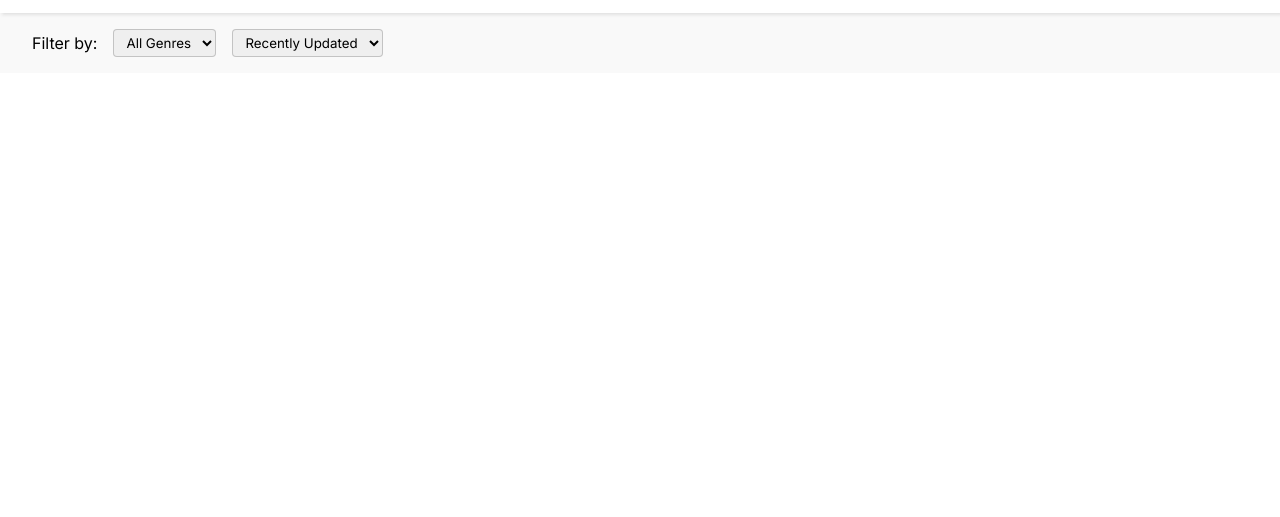
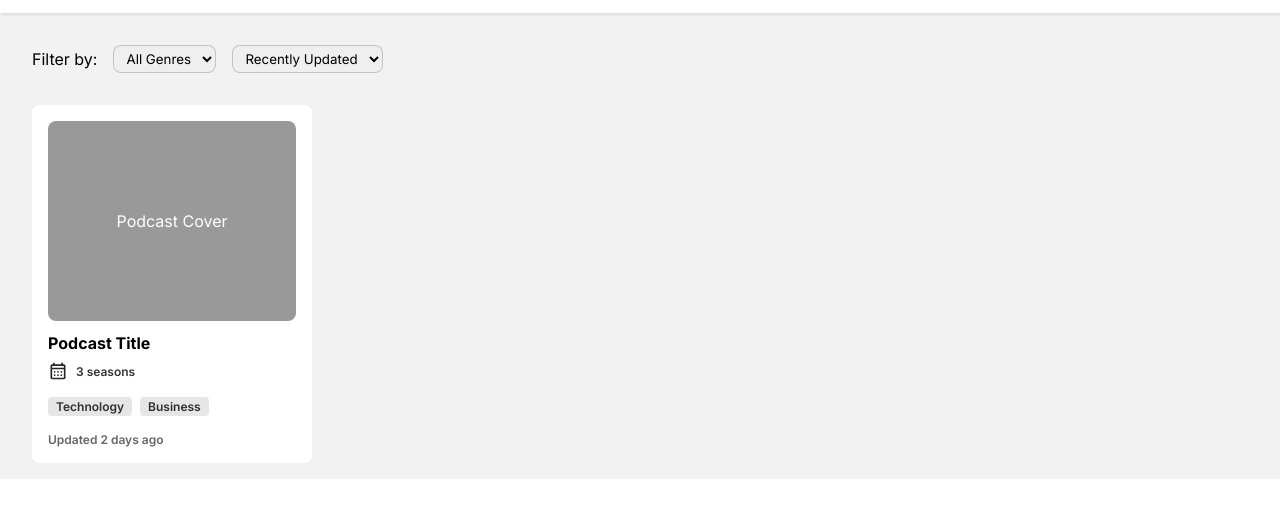
Before and after one commit to tawandakasunzuma/TAWKAS25106_FTO2502_A_Tawanda_Kasunzuma_DJS01, a plain HTML site: page index.html in a window 1280 px wide. Shown: the part 49-566 px from the top of the page. Drawn offline with Linux system fonts and the light colour scheme.

Commit message:
create and style card section

```diff
--- a/index.html
+++ b/index.html
@@ -14,30 +14,30 @@
     <link rel="icon" type="image/png" href="./images/podcast-icon.svg" />
   </head>
   <body>
+    <!-- Header -->
     <header>
       <div id="header-left">
-        <img
-          id="podcast-icon"
-          src="./images/podcast-icon.svg"
-          alt="Podcast icon"
-        />
+        <img class="icon" src="./images/podcast-icon.svg" alt="Podcast icon" />
         <h1 id="app-name">Podcast App</h1>
       </div>
       <div id="header-right">
         <img
           id="search-icon"
+          class="icon"
           src="./images/search-icon.svg"
           alt="Search icon"
         />
         <img
-          id="profile-picture"
+          class="icon"
           src="./images/account-circle-icon.svg"
           alt="Profile picture"
         />
       </div>
     </header>
+    <!-- Main -->
     <main>
-      <div id="filter-section">
+      <!-- Filter Section -->
+      <section id="filter-section">
         <p id="filter-by-text">Filter by:</p>
         <select name="all-genres" id="all-genres">
           <option value="All Genres">All Genres</option>
@@ -51,9 +51,28 @@
           <option value="Most Popular">Most Popular</option>
           <option value="Newest">Newest</option>
         </select>
-      </div>
-      <section>
-        <article></article>
+      </section>
+      <section id="card-section">
+        <!-- Card Section -->
+        <article class="podcast-container">
+          <div class="podcast-image">
+            <p class="podcast-cover-title">Podcast Cover</p>
+          </div>
+          <h3 class="podcast-title">Podcast Title</h3>
+          <div class="seasons-section">
+            <img
+              class="icon calender-icon"
+              src="./images/calender-icon.svg"
+              alt="calender-icon"
+            />
+            <p class="num-seasons">3 seasons</p>
+          </div>
+          <div class="genre-section">
+            <span class="genre-name">Technology</span>
+            <span class="genre-name">Business</span>
+          </div>
+          <p class="updated-status">Updated 2 days ago</p>
+        </article>
       </section>
     </main>
   </body>
--- a/styles.css
+++ b/styles.css
@@ -27,7 +27,7 @@ header {
     gap: 1rem;
 }
 
-header * img {
+.icon {
     width: 30px;
     height: auto;
 }
@@ -45,7 +45,7 @@ header * img {
 ===============*/
 
 main {
-    background-color: rgba(128, 128, 128, 0.05);
+    background-color: rgba(128, 128, 128, 0.1);
     padding: 1rem 2rem;
 }
 
@@ -55,13 +55,96 @@ main {
     display: flex;
     align-items: center;
     gap: 1rem;
+    margin: 1rem 0;
 }
 
 #all-genres,
 #recently-updated {
     padding: 0.25rem 0.5rem;
     border: 1px solid rgba(128, 128, 128, 0.4);
-    border-radius: 0.25rem;
+    border-radius: 0.5rem;
 }
 
 /* Cards */
+
+#card-section {
+    display: grid;
+    grid-template-columns: repeat(4, 1fr);
+    gap: 2rem;
+}
+
+/* Podcast container */
+
+.podcast-container {
+    margin-top: 1rem;
+    background-color: white;
+    padding: 1rem;
+    border-radius: 0.5rem;
+}
+
+/* Podcast image */
+
+.podcast-image {
+    background-color: rgba(128, 128, 128, 0.8);
+    height: 200px;
+    border-radius: 0.5rem;
+    display: flex;
+    justify-content: center;
+    align-items: center;
+    margin-bottom: 0.75rem;
+}
+
+.podcast-cover-title {
+    color: white;
+}
+
+/* Podcast title */
+
+.podcast-title {
+    font-size: 1rem;
+}
+
+/* Seasons section */
+
+.seasons-section {
+    display: flex;
+    align-items: center;
+    gap: 0.5rem;
+    margin: 0.5rem 0;
+}
+
+.calender-icon {
+    width: 20px;
+}
+
+.num-seasons {
+    font-size: 0.75rem;
+    font-weight: 600;
+    color: rgba(0, 0, 0, 0.8);
+}
+
+/* Genre section */
+
+.genre-section {
+    display: flex;
+    gap: 0.5rem;
+}
+
+.genre-name {
+    background-color: rgba(128, 128, 128, 0.2);
+    font-size: 0.75rem;
+    font-weight: 600;
+    color: rgba(0, 0, 0, 0.8);
+    padding: 0.125rem 0.5rem;
+    border-radius: 0.25rem;
+    margin: 0.5rem 0;
+}
+
+/* Updated Status */
+
+.updated-status {
+    font-size: 0.75rem;
+    font-weight: 600;
+    color: rgba(0, 0, 0, 0.6);
+    margin-top: 0.5rem;
+}
```
Also changed, not shown: images/calender-icon.svg (added).
